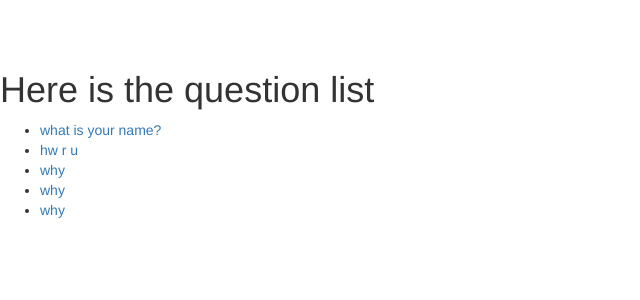
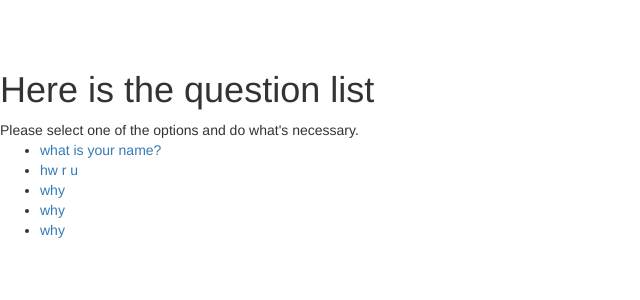
Before and after one commit to abooabcker/polls, a Django app: page /polls/ in a window 1280 px wide. Shown: the top 300 px of the page, without its empty margins (0-640 px from the left). Run offline with Django 3.2, Linux system fonts and the light colour scheme; data comes from the database, SQL or seed files in the repository; some libraries are stand-ins or nearby versions.

Commit message:
Updates templates

```diff
--- a/mine/polls/templates/polls/index.html
+++ b/mine/polls/templates/polls/index.html
@@ -28,6 +28,7 @@
     <body>
 
     <h1> Here is the question list</h1>
+    Please select one of the options and do what's necessary.
     {% if latest_question_list %}
     <ul>
     {% for question in latest_question_list %}
```
